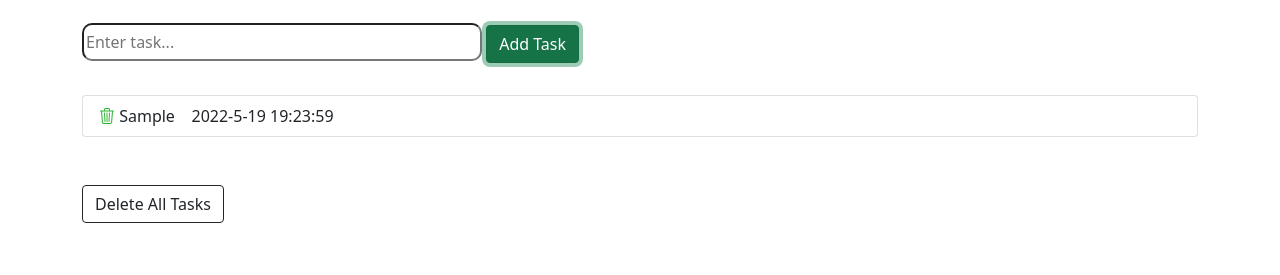
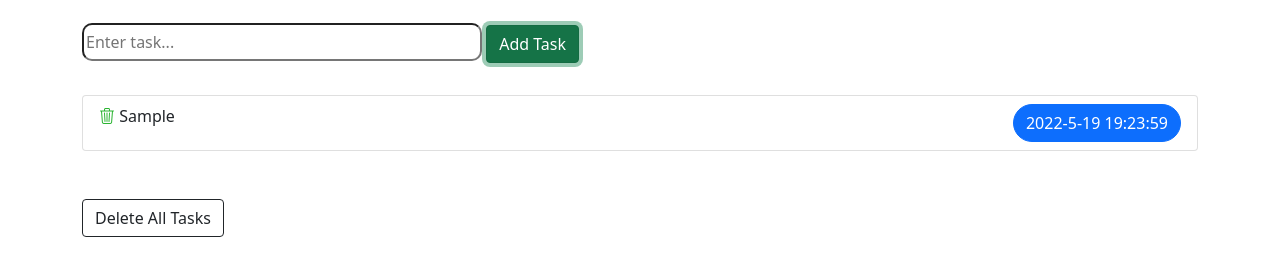
Before and after one commit to SevdaKhidirova/17MayJStask, a plain HTML site: page index.html in a window 1280 px wide. Both pictures are taken after typing "Sample" into the empty fields and a click on the button "Add Task". Shown: the part 167-442 px from the top of the page. Drawn offline with nearby package versions, Linux system fonts and the light colour scheme.

Commit message:
update time area

```diff
--- a/CSS/style.css
+++ b/CSS/style.css
@@ -7,3 +7,7 @@ i{
     color: rgb(42, 180, 49);
     cursor: pointer;
 }
+li .time-area{
+    border-radius:20px ;
+    float: right;
+}
--- a/JS/main.js
+++ b/JS/main.js
@@ -26,7 +26,7 @@ document.addEventListener("click",function(e){
 
 function Add(){
     if(taskInput.value.length>0){
-    let newTaskElement="<li class='list-group-item items'><i class='bi bi-trash3'></i> "+" "+taskInput.value+"&nbsp &nbsp "+dateTime+"</li>"
+    let newTaskElement="<li class='list-group-item items'><i class='bi bi-trash3'></i> "+" "+taskInput.value+"  "+"<span class='btn btn-primary time-area'>"+dateTime+"</span>"+"</li>"
     tasksArea.innerHTML+=newTaskElement;
     taskInput.value=""
     deleteTaskBtn.classList.remove("d-none")
```
